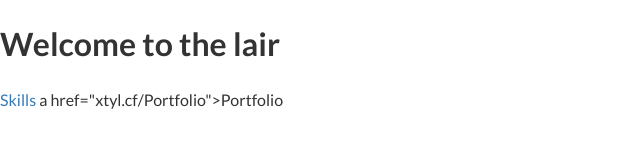
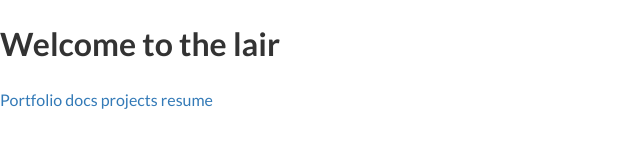
Before and after one commit to x1yl/x1yl.github.io, a plain HTML site: page index.html in a window 1280 px wide. Shown: the whole page, without its empty margins (0-640 px from the left). Drawn offline with Linux system fonts and the light colour scheme.

Commit message:
profolio

```diff
--- a/index.html
+++ b/index.html
@@ -15,8 +15,9 @@
 </head>
 <body>
     <h1>Welcome to the lair</h1>
-    <a href="#skills">Skills</a>
-</body>
-</html>a href="xtyl.cf/Portfolio">Portfolio</a>
+    <a href="/Portfolio">Portfolio</a>
+    <a href="/docs">docs</a>
+    <a href="/projects">projects</a>
+    <a href="/resume">resume</a>
 </body>
 </html>
```
Also changed, not shown: projects/index.html (added, +1 -0 lines).
